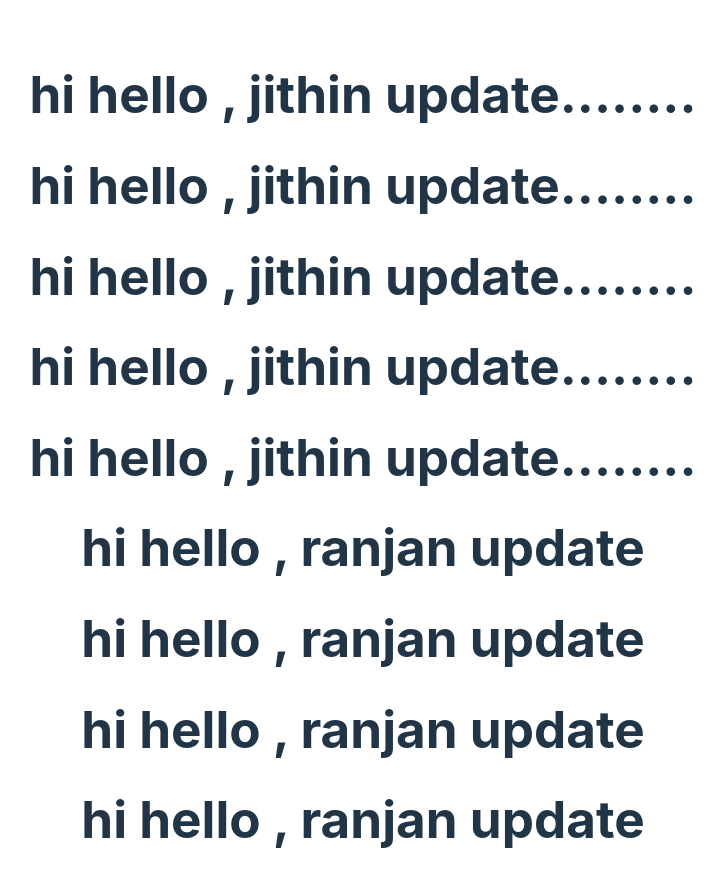
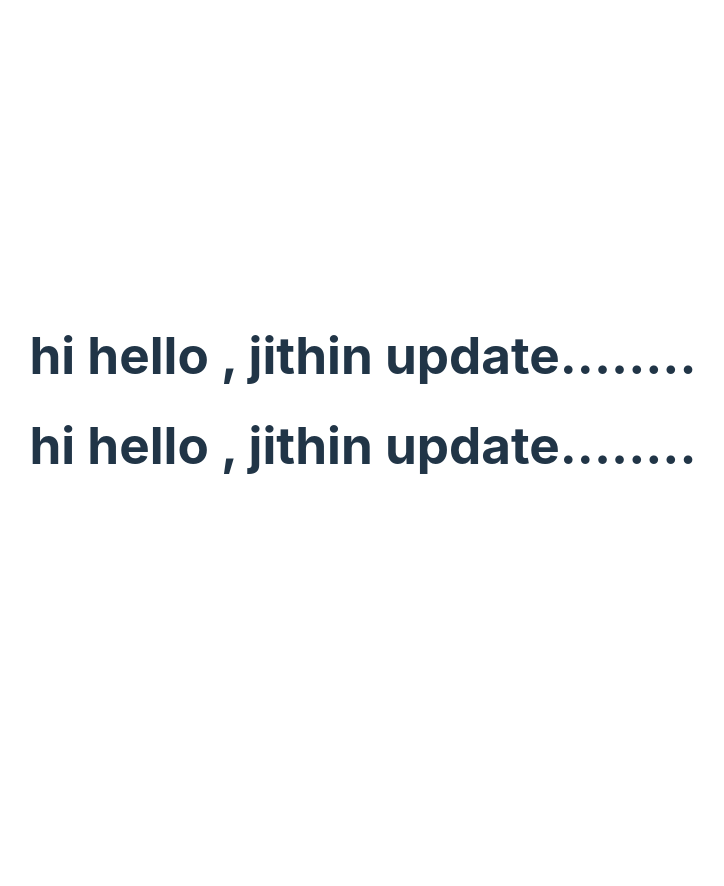
Before and after one commit to jithiee/Class_Room_Project, a React (Vite) app: page / in a window 1280 px wide. Shown: the top 886 px of the page, without its empty margins (277-1001 px from the left). After the commit the page ends 800 px from the top, so only its background shows below. Built offline with nearby package versions, Linux system fonts and the light colour scheme.

Commit message:
may be it will be confict

```diff
--- a/src/App.jsx
+++ b/src/App.jsx
@@ -10,13 +10,8 @@ function App() {
     <>
 <h1>hi hello , jithin update........</h1>
 <h1>hi hello , jithin update........</h1>
-<h1>hi hello , jithin update........</h1>
-<h1>hi hello , jithin update........</h1>
-<h1>hi hello , jithin update........</h1>
-<h1>hi hello , ranjan update</h1>
-<h1>hi hello , ranjan update</h1>
-<h1>hi hello , ranjan update</h1>
-<h1>hi hello , ranjan update</h1>
+
+
     </>
   )
 }
```
